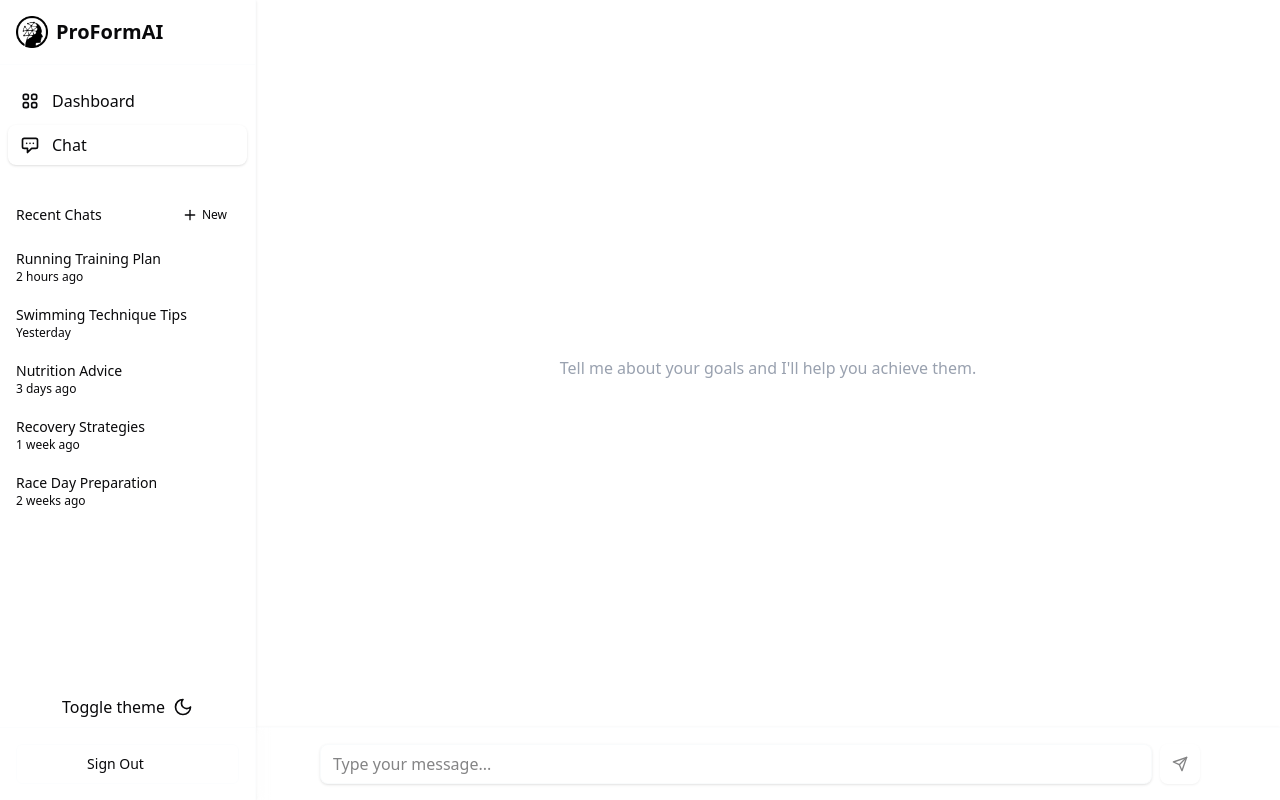
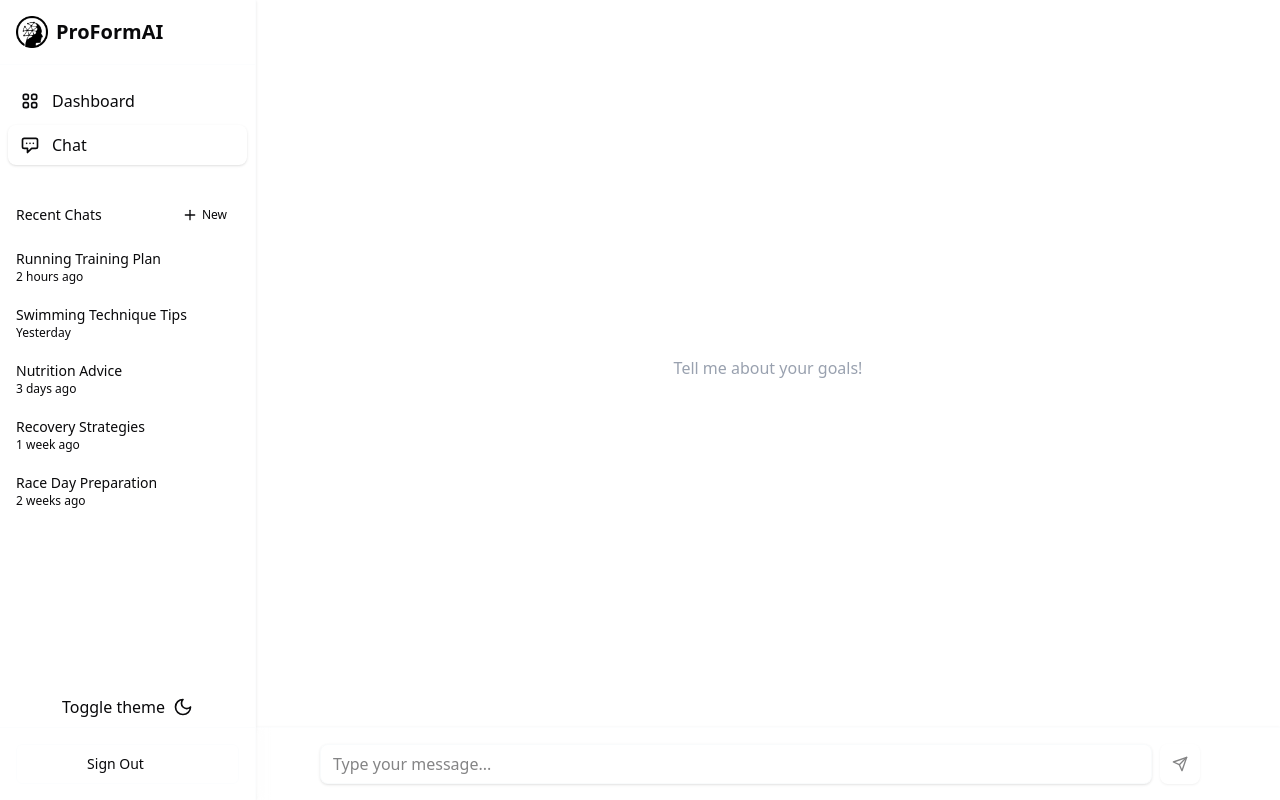
Before and after one commit to francotechadmin/sport-platform, a Next.js app: page /chat in a window 1280 px wide. Built offline with nearby package versions, Linux system fonts and the light colour scheme; some icons are missing.

Commit message:
Refactor ChatInterface component to remove unnecessary inputRef dependency in useEffect and update placeholder message to encourage users to share their goals.

```diff
--- a/src/components/ui/chat-interface.tsx
+++ b/src/components/ui/chat-interface.tsx
@@ -129,7 +129,7 @@ export default function ChatInterface() {
       inputRef.current?.removeEventListener('focus', handleFocus);
       inputRef.current?.removeEventListener('blur', handleBlur);
     };
-  }, [isIOS, isMobile, inputRef.current]);
+  }, [isIOS, isMobile]);
 
   // Log messages whenever they change
   useEffect(() => {
@@ -204,7 +204,7 @@ export default function ChatInterface() {
       >
         {messages.length === 0 && (
           <div className="flex items-center justify-center h-full text-gray-400">
-            <p>Tell me about your goals and I'll help you achieve them.</p>
+            <p>Tell me about your goals!</p>
           </div>
         )}
 
```
